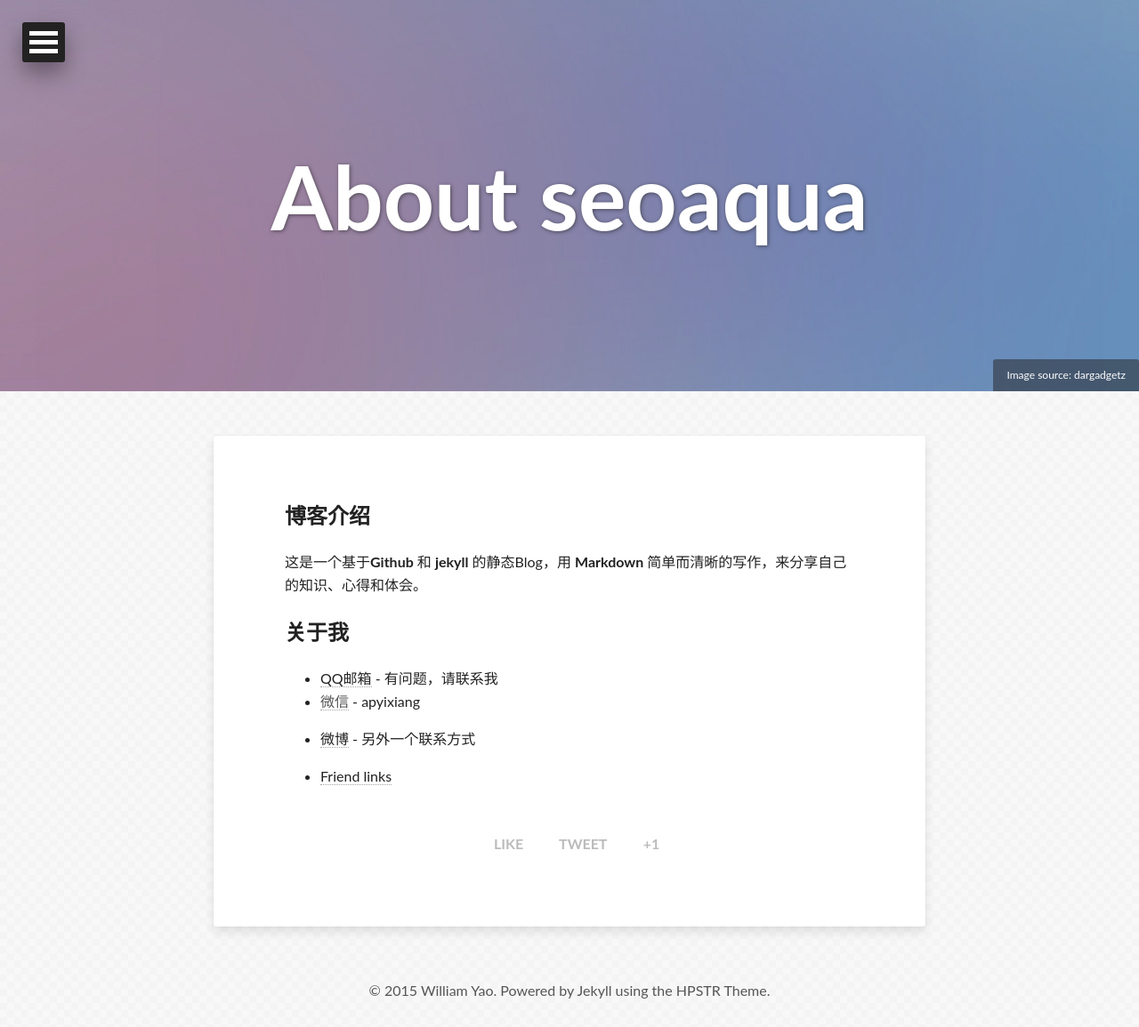
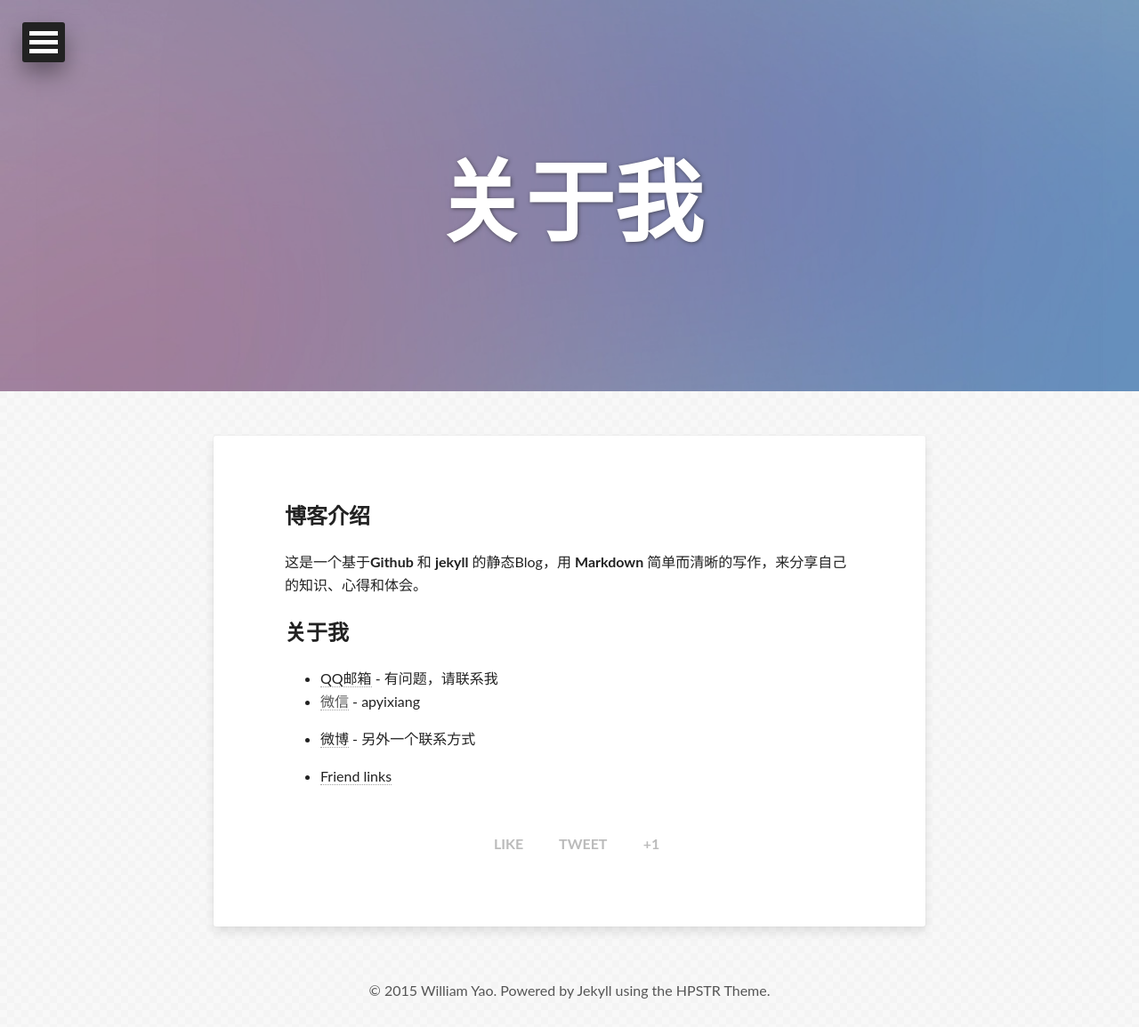
Before and after one commit to apyixiang/apyixiang.github.io, a Jekyll site: the page built from about.md, in a window 1280 px wide. Shown: the whole page at 89% size. Built offline with Jekyll 4.4.1, drawn with Linux system fonts in a browser that asks for light colours; some web fonts are replaced; Markdown is read by kramdown in place of the engine named in the settings; comment, search, counter and statistics services are not loaded.

Commit message:
Update about.md

```diff
--- a/about.md
+++ b/about.md
@@ -1,12 +1,10 @@
 ---
 layout: page
 permalink: /about/
-title: About seoaqua
+title: 关于我
 tags: [SEO, SEM, MVT, Ruby, Hadoop, Analysis, Linux, Mac]
 image:
   feature: abstract-5.jpg
-  credit: dargadgetz
-  creditlink: http://www.dargadgetz.com/ios-7-abstract-wallpaper-pack-for-iphone-5-and-ipod-touch-retina/
 share: true
 ---
 ## 博客介绍
```
